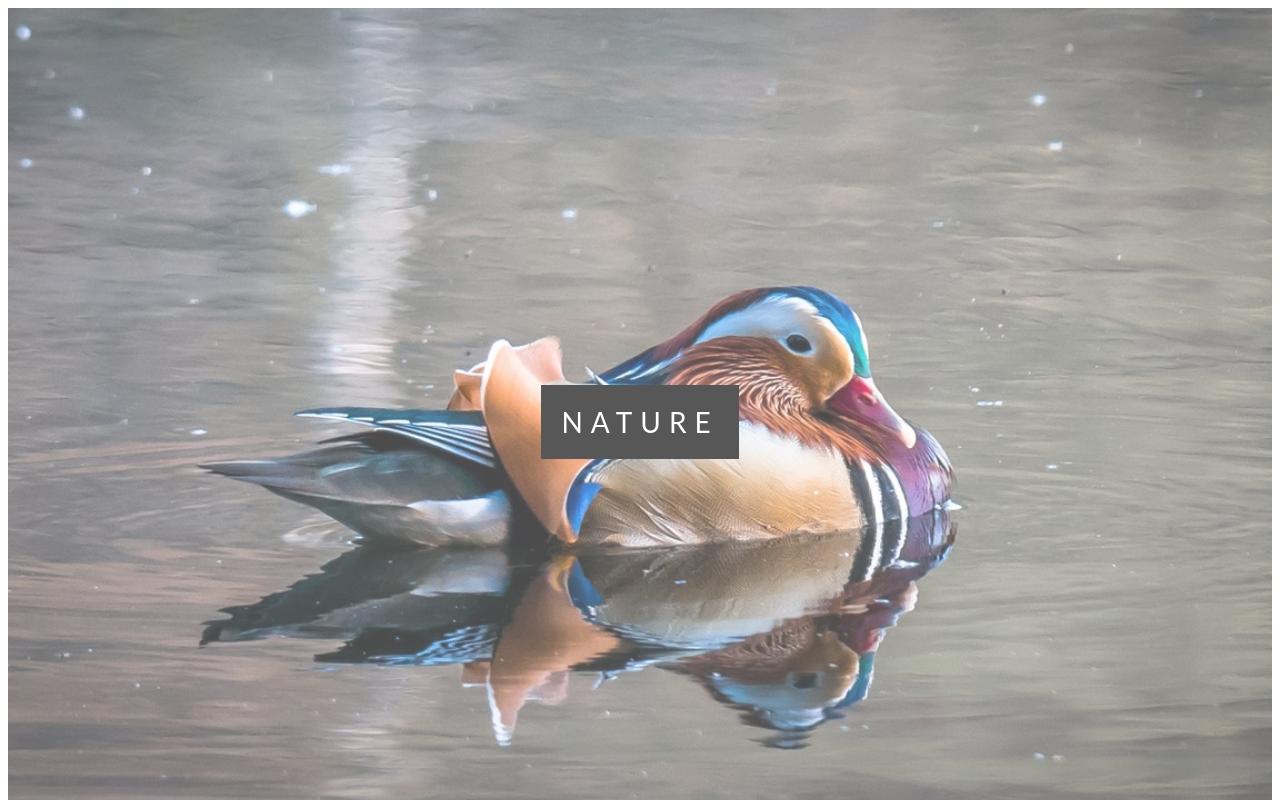
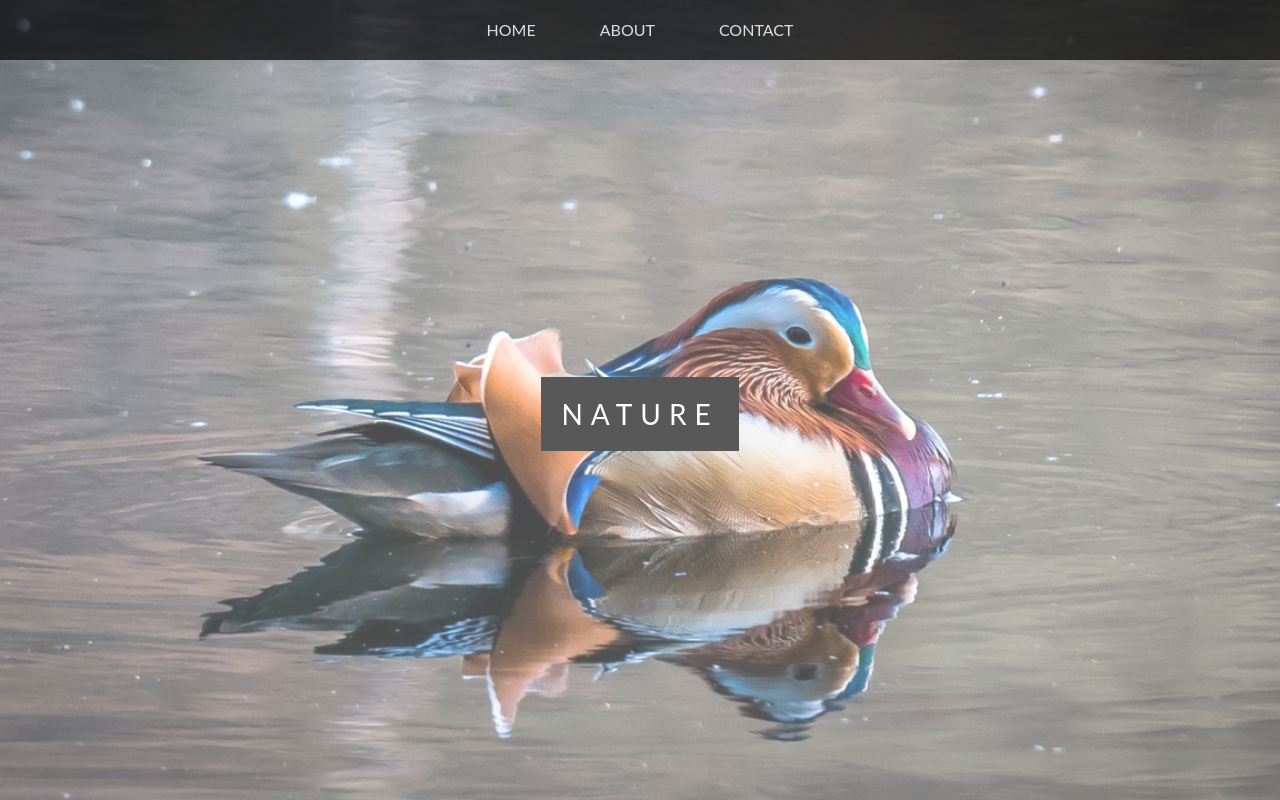
Before and after one commit to TsedeyT/parallax, a plain HTML site: page index.html in a window 1280 px wide. Shown: the top 800 px of the page. Drawn offline with Linux system fonts and the light colour scheme.

Commit message:
added navigation bar

```diff
--- a/css/style.css
+++ b/css/style.css
@@ -1,10 +1,16 @@
+*{
+    margin: 0;
+    padding: 0;
+}
+
 body,html{
-	height: 100%;
+	height: 100vh;
 	font-size: 16px;
 	font-weight: 400;
 	font-family: "Lato", sans-serif;
 	line-height: 1.8rem;
 	color: #666;
+    overflow: hidden;
 }
 
 .banner-image, .body-image, .bottom-image{
@@ -41,6 +47,9 @@ body,html{
 section {
     text-align: center;
     padding: 50px 80px;
+
+
+
 }
 .section.bg-light {
     background-color: #f4f4f4;
@@ -73,6 +82,40 @@ section {
 .heading .border-transparent {
     background-color: transparent;
 }
+/* smooth scroll */
+.container {
+    height: 100vh;
+    overflow-y: scroll;
+    scroll-snap-type: y mandatory;
+    scroll-behavior: smooth;
+}
+.navbar {
+    display: flex;
+    width: 100%;
+    height: 60px;
+    background-color: rgba(0,0,0,0.7);
+    position: fixed;
+    top: 0;
+    z-index: 1;
+}
+.navbar ul {
+    list-style: none;
+    display: flex;
+    justify-content: center;
+    width: 100%;
+}
+.navbar ul li {
+    padding: 1rem;
+    margin: 0 1rem;
+}
+.navbar ul li a {
+    text-decoration: none;
+    text-transform: uppercase;
+    color: #ddd;
+}
+
+
+
 
 @media (max-width: 568px){
 	.banner-image, .body-image, .bottom-image{
--- a/index.html
+++ b/index.html
@@ -5,7 +5,17 @@
 	<title>Parallax-webpage</title>
 	<link rel="stylesheet" href="css/style.css">
 </head>
+
 <body>
+	<div class="container">
+		<nav class="navbar">
+			<ul>
+				<li><a href="#light">Home</a></li>
+				<li><a href="#dark">About</a></li>
+				<li><a href="#bm-dark">Contact</a></li>
+
+			</ul>
+		</nav>
 				<!-- Section one -->
 		<div class="banner-image">
 			<div class="heading">
@@ -14,7 +24,7 @@
 				</span>
 			</div>
 		</div>
-<section class="section bg-light">
+		<section id="light" class="section bg-light">
 			<h2>Section One</h2>
 			<p>Lorem ipsum dolor sit amet, consectetur adipisicing elit. Nam hic corporis fugit ipsum! Ad itaque animi sit porro nisi recusandae sequi hic similique non enim laborum saepe, odio accusantium? Aut dolorem blanditiis molestias, a harum natus, labore nihil repudiandae laudantium ex maiores at, dolorum ea voluptates recusandae culpa esse tempora!</p>
 		</section>
@@ -27,7 +37,7 @@
 				</span>
 			</div>
 		</div>
-<section class="section bg-dark">
+		<section id="dark" class="section bg-dark">
 			<h2>Section Two</h2>
 			<p>Lorem ipsum dolor sit amet, consectetur adipisicing elit. Nam hic corporis fugit ipsum! Ad itaque animi sit porro nisi recusandae sequi hic similique non enim laborum saepe, odio accusantium? Aut dolorem blanditiis molestias, a harum natus, labore nihil repudiandae laudantium ex maiores at, dolorum ea voluptates recusandae culpa esse tempora!</p>
 		</section>
@@ -39,7 +49,7 @@
 				</span>
 			</div>
 		</div>
-<section class="section bg-dark">
+		<section id="bm-dark" class="section bg-dark">
 			<h2>Section Three</h2>
 			<p>Lorem ipsum dolor sit amet, consectetur adipisicing elit. Nam hic corporis fugit ipsum! Ad itaque animi sit porro nisi recusandae sequi hic similique non enim laborum saepe, odio accusantium? Aut dolorem blanditiis molestias, a harum natus, labore nihil repudiandae laudantium ex maiores at, dolorum ea voluptates recusandae culpa esse tempora!</p>
 		</section>
@@ -50,5 +60,7 @@
 				</span>
 			</div>
 		</div>
+	</div>
+
 </body>
 </html>
```
Lines whose indentation alone changed are shown as unchanged.
